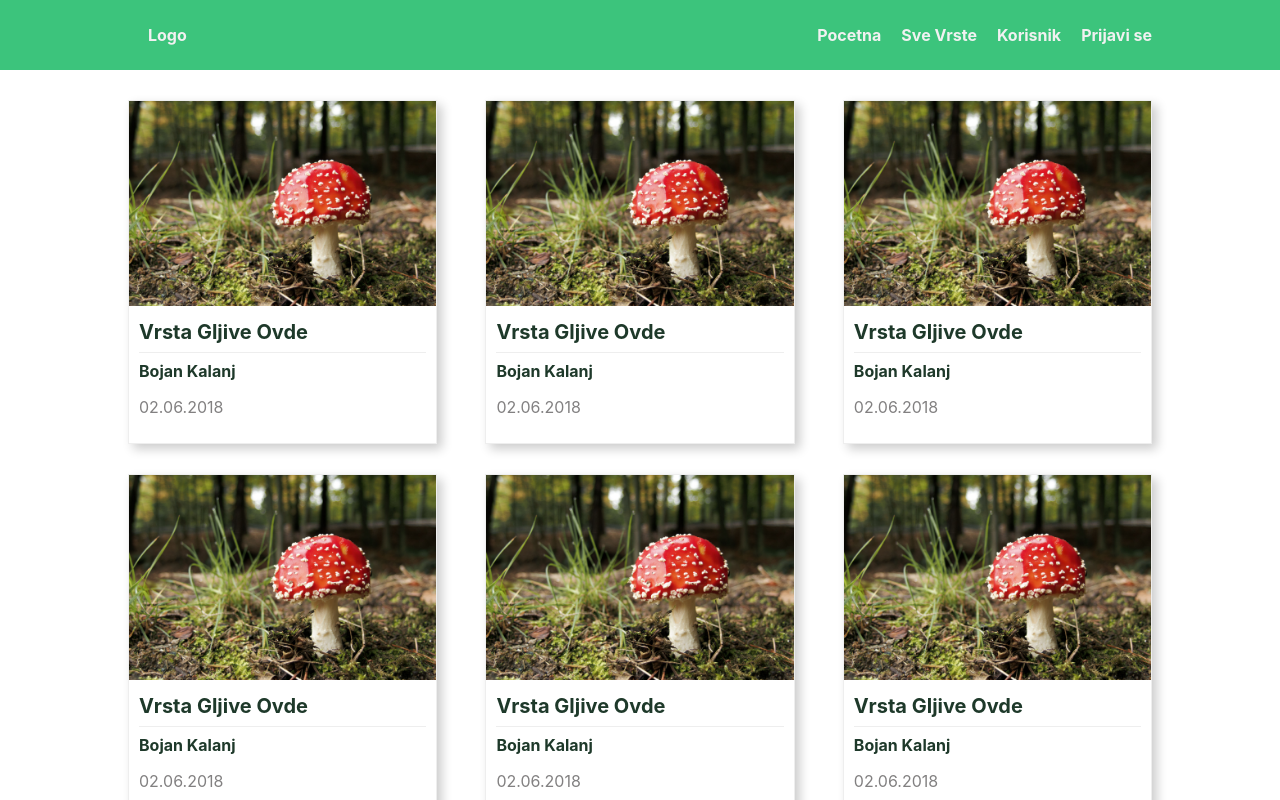
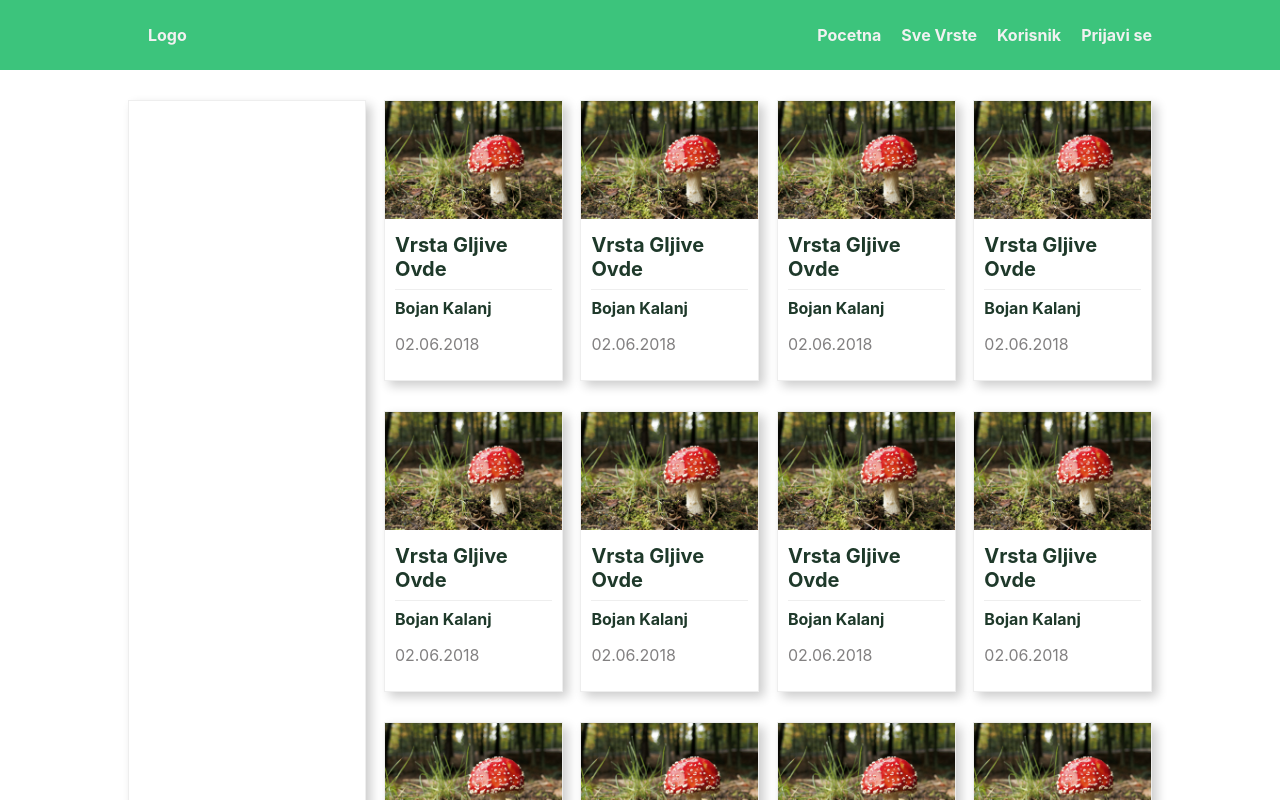
Before and after one commit to bojanKalanj/fungi-react-flexbox, a React (Create React App) app: page / in a window 1280 px wide. Shown: the top 800 px of the page. Built offline with nearby package versions, Linux system fonts and the light colour scheme.

Commit message:
Home page basic setup

```diff
--- a/src/components/pages/Home/Home.js
+++ b/src/components/pages/Home/Home.js
@@ -1,102 +1,33 @@
 import React from 'react';
+import { FlexContainer } from '../../../UI/Container/Container';
 import { Card, CardBody } from '../../../UI/Card/Card';
-import { FlexContainer } from '../../../UI/Container/Container';
-import placeholderImg from '../../../assets/mushroom.jpg';
-import { AnchorTag, TitleLinks } from '../../../UI/AnchorTag/AnchorTag';
+
+import HomeCard from './HomeCard/HomeCard';
 
 const Home = () => {
     return (
         <FlexContainer>
-            <Card width='30%'>
-                <img src={placeholderImg} alt="placeholderImg" style={{ width: '100%' }}/>
-                <CardBody >
-                    <TitleLinks to="/observation">
-                        Vrsta Gljive Ovde
-                    </TitleLinks>
-                    <hr />
-                    <AnchorTag to="/user">
-                        Bojan Kalanj
-                    </AnchorTag>
-                    <p className="text-muted">
-                        02.06.2018
-                    </p>
+            <Card width="23%">
+                <CardBody>
+
                 </CardBody>
             </Card>
-            <Card width='30%'>
-                <img src={placeholderImg} alt="placeholderImg" style={{ width: '100%' }}/>
-                <CardBody >
-                    <TitleLinks to="/observation">
-                        Vrsta Gljive Ovde
-                    </TitleLinks>
-                    <hr />
-                    <AnchorTag to="/user">
-                        Bojan Kalanj
-                    </AnchorTag>
-                    <p className="text-muted">
-                        02.06.2018
-                    </p>
-                </CardBody>
-            </Card>
-            <Card width='30%'>
-                <img src={placeholderImg} alt="placeholderImg" style={{ width: '100%' }}/>
-                <CardBody >
-                    <TitleLinks to="/observation">
-                        Vrsta Gljive Ovde
-                    </TitleLinks>
-                    <hr />
-                    <AnchorTag to="/user">
-                        Bojan Kalanj
-                    </AnchorTag>
-                    <p className="text-muted">
-                        02.06.2018
-                    </p>
-                </CardBody>
-            </Card>
-            <Card width='30%'>
-                <img src={placeholderImg} alt="placeholderImg" style={{ width: '100%' }}/>
-                <CardBody >
-                    <TitleLinks to="/observation">
-                        Vrsta Gljive Ovde
-                    </TitleLinks>
-                    <hr />
-                    <AnchorTag to="/user">
-                        Bojan Kalanj
-                    </AnchorTag>
-                    <p className="text-muted">
-                        02.06.2018
-                    </p>
-                </CardBody>
-            </Card>
-            <Card width='30%'>
-                <img src={placeholderImg} alt="placeholderImg" style={{ width: '100%' }}/>
-                <CardBody >
-                    <TitleLinks to="/observation">
-                        Vrsta Gljive Ovde
-                    </TitleLinks>
-                    <hr />
-                    <AnchorTag to="/user">
-                        Bojan Kalanj
-                    </AnchorTag>
-                    <p className="text-muted">
-                        02.06.2018
-                    </p>
-                </CardBody>
-            </Card>
-            <Card width='30%'>
-                <img src={placeholderImg} alt="placeholderImg" style={{ width: '100%' }}/>
-                <CardBody >
-                    <TitleLinks to="/observation">
-                        Vrsta Gljive Ovde
-                    </TitleLinks>
-                    <hr />
-                    <AnchorTag to="/user">
-                        Bojan Kalanj
-                    </AnchorTag>
-                    <p className="text-muted">
-                        02.06.2018
-                    </p>
-                </CardBody>
-            </Card>
+            <div style={{ width: '75%' }}>
+                <FlexContainer>
+                    <HomeCard />
+                    <HomeCard />
+                    <HomeCard />
+                    <HomeCard />
+                    <HomeCard />
+                    <HomeCard />
+                    <HomeCard />
+                    <HomeCard />
+                    <HomeCard />
+                    <HomeCard />
+                    <HomeCard />
+                    <HomeCard />
+                </FlexContainer>
+            </div>
         </FlexContainer>
     )
 }
--- /dev/null
+++ b/src/components/pages/Home/HomeCard/HomeCard.js
@@ -0,0 +1,27 @@
+import React from 'react';
+
+import { Card, CardBody } from '../../../../UI/Card/Card';
+import placeholderImg from '../../../../assets/mushroom.jpg';
+import { AnchorTag, TitleLinks } from '../../../../UI/AnchorTag/AnchorTag';
+
+const HomeCard = () => {
+    return(
+        <Card width='23%'>
+            <img src={placeholderImg} alt="placeholderImg" style={{ width: '100%' }}/>
+            <CardBody >
+                <TitleLinks to="/observation">
+                    Vrsta Gljive Ovde
+                </TitleLinks>
+                <hr />
+                <AnchorTag to="/user">
+                    Bojan Kalanj
+                </AnchorTag>
+                <p className="text-muted">
+                    02.06.2018
+                </p>
+            </CardBody>
+        </Card>
+    )
+}
+
+export default HomeCard;
```
